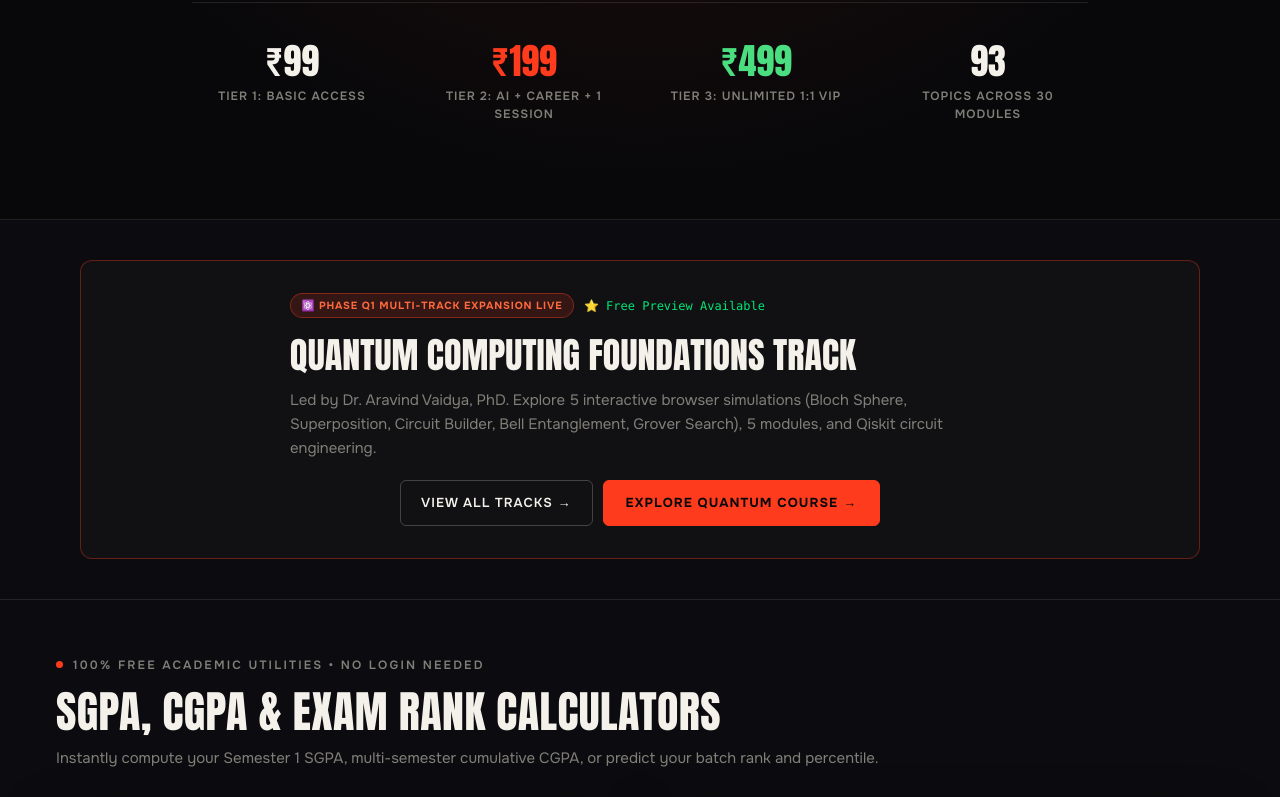
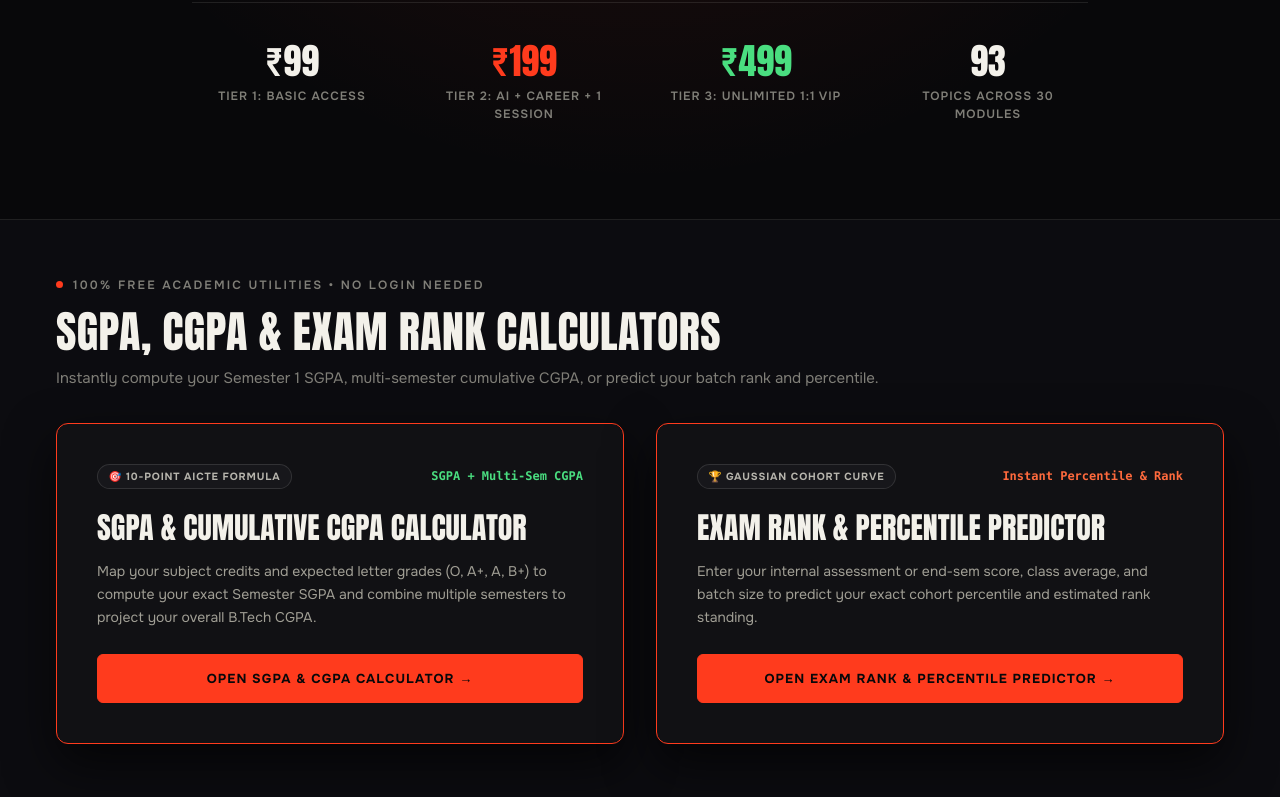
Before and after one commit to ridheshcybe/special-octo-robot, a Next.js app: page /prepmeup in a window 1280 px wide. Shown: the part 552-1349 px from the top of the page. Built offline with nearby package versions, Linux system fonts and the light colour scheme; no server answers.

Commit message:
Remove Quantum Computing Foundations Track banner from landing page

```diff
--- a/app/prepmeup/(marketing)/page.tsx
+++ b/app/prepmeup/(marketing)/page.tsx
@@ -265,38 +265,6 @@ export default function PrepMeUpLandingPage() {
                   Topics Across 30 Modules
                 </p>
               </div>
-            </div>
-          </div>
-        </div>
-      </section>
-
-      {/* PHASE Q1: MULTI-TRACK & QUANTUM COMPUTING BANNER */}
-      <section style={{ borderBottom: "1px solid rgba(243, 241, 234, 0.1)", backgroundColor: "#0c0c10", padding: "2.5rem 1.5rem" }}>
-        <div className="pmu-container">
-          <div className="pmu-card" style={{ padding: "32px", border: "1px solid rgba(255, 59, 29, 0.35)", display: "flex", flexWrap: "wrap", justifyContent: "space-between", alignItems: "center", gap: "20px" }}>
-            <div style={{ maxWidth: "700px" }}>
-              <div style={{ display: "flex", alignItems: "center", gap: "10px" }}>
-                <span className="pmu-badge" style={{ backgroundColor: "rgba(255, 59, 29, 0.15)", color: "#ff6a3d", borderColor: "rgba(255, 59, 29, 0.4)" }}>
-                  ⚛️ Phase Q1 Multi-Track Expansion Live
-                </span>
-                <span className="font-mono" style={{ fontSize: "12px", color: "#00e676" }}>
-                  ⭐ Free Preview Available
-                </span>
-              </div>
-              <h2 className="font-display" style={{ fontSize: "clamp(24px, 3.5vw, 36px)", color: "#f3f1ea", textTransform: "uppercase", marginTop: "10px" }}>
-                Quantum Computing Foundations Track
-              </h2>
-              <p style={{ fontSize: "15px", color: "#807f78", marginTop: "6px", lineHeight: "1.6" }}>
-                Led by Dr. Aravind Vaidya, PhD. Explore 5 interactive browser simulations (Bloch Sphere, Superposition, Circuit Builder, Bell Entanglement, Grover Search), 5 modules, and Qiskit circuit engineering.
-              </p>
-            </div>
-            <div style={{ display: "flex", gap: "10px", flexWrap: "wrap" }}>
-              <Link href="/prepmeup/tracks" className="pmu-btn-secondary" style={{ padding: "12px 20px", fontSize: "13px" }}>
-                View All Tracks →
-              </Link>
-              <Link href="/prepmeup/courses/quantum-computing-foundations" className="pmu-btn-primary" style={{ padding: "12px 22px", fontSize: "13px" }}>
-                Explore Quantum Course →
-              </Link>
             </div>
           </div>
         </div>
```
